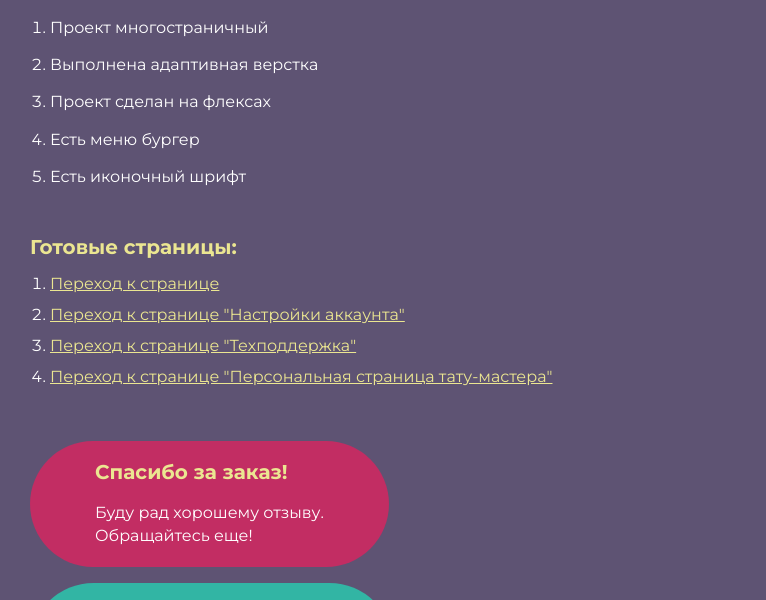
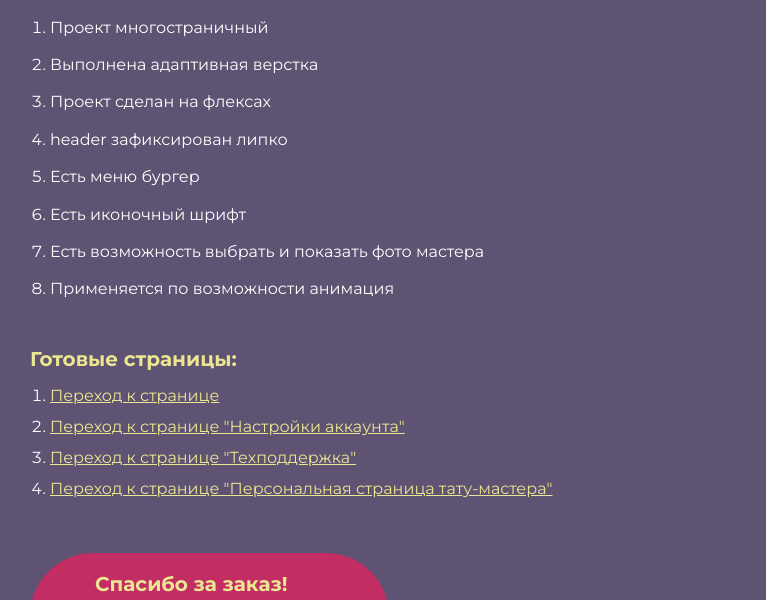
Before and after one commit to SergeiLSL/Inkvision, a website: page src/index.html in a window 1280 px wide. Shown: the part 123-723 px from the top of the page, without its empty margins (0-766 px from the left). Drawn offline with Linux system fonts and the light colour scheme.

Commit message:
удалил лишнее

```diff
--- a/src/index.html
+++ b/src/index.html
@@ -14,9 +14,11 @@
 					<li>Проект многостраничный</li>
 					<li>Выполнена адаптивная верстка</li>
 					<li>Проект сделан на флексах</li>
-					<!-- <li>header зафиксирован липко</li> -->
+					<li>header зафиксирован липко</li>
 					<li>Есть меню бургер</li>
 					<li>Есть иконочный шрифт</li>
+					<li>Есть возможность выбрать и показать фото мастера</li>
+					<li>Применяется по возможности анимация</li>
 					<!-- <li>Выполненено плавное перемещение по странице к нужной секции</li> -->
 				</ol>
 			</div>
```
Also changed, not shown: cover.jpg (deleted), src/favicon.ico (added).
